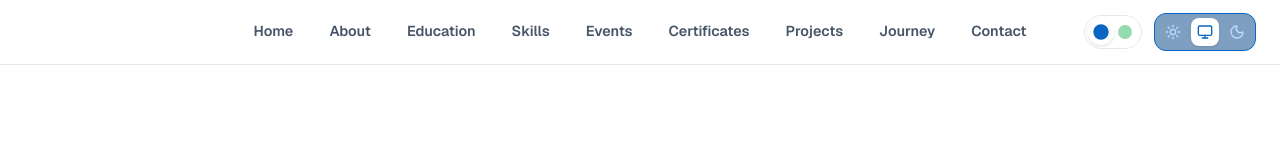
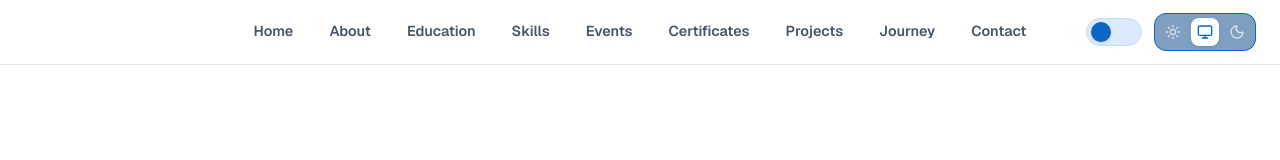
Before and after one commit to AjayyIT/ajay-portfolio, a Next.js app: page / in a window 1280 px wide. Shown: the top 160 px of the page. Built offline with nearby package versions, Linux system fonts and the light colour scheme.

Commit message:
new theme edit-3

```diff
--- a/app/page.tsx
+++ b/app/page.tsx
@@ -330,23 +330,20 @@ export default function Portfolio() {
             {/* Right Side: Theme Selection & Menu */}
             <div className="flex items-center gap-3 shrink-0 lg:absolute lg:right-0">
 
-              {/* App Theme Selector Toggle */}
-              <div className="flex items-center bg-white/50 dark:bg-[var(--bg-card)] rounded-full p-1 border border-[var(--border-light)] dark:border-[var(--border-dark)]">
-                <button
-                  onClick={() => handleThemeChange('linkedin')}
-                  className={`w-6 h-6 rounded-full flex items-center justify-center transition-all ${appTheme === 'linkedin' ? 'bg-white dark:bg-slate-600 shadow-sm scale-110' : 'hover:bg-white/80 dark:hover:bg-[var(--bg-main)] opacity-50 hover:opacity-100'}`}
-                  title="LinkedIn Theme"
-                >
-                  <div className="w-3.5 h-3.5 rounded-full bg-[#0A66C2]" />
-                </button>
-                <button
-                  onClick={() => handleThemeChange('servicenow')}
-                  className={`w-6 h-6 rounded-full flex items-center justify-center transition-all ${appTheme === 'servicenow' ? 'bg-white dark:bg-slate-600 shadow-sm scale-110' : 'hover:bg-white/80 dark:hover:bg-[var(--bg-main)] opacity-50 hover:opacity-100'}`}
-                  title="ServiceNow Theme"
-                >
-                  <div className="w-3.5 h-3.5 rounded-full bg-[#2EB85C]" />
-                </button>
-              </div>
+              {/* App Theme Selector Toggle (Redesigned) */}
+              <button
+                onClick={() => handleThemeChange(appTheme === 'linkedin' ? 'servicenow' : 'linkedin')}
+                className="relative inline-flex h-7 w-14 items-center rounded-full bg-blue-100 dark:bg-[#0A66C2]/20 border border-blue-200 dark:border-[#0A66C2]/30 transition-colors duration-300 focus:outline-none"
+                title={`Switch to ${appTheme === 'linkedin' ? 'ServiceNow' : 'LinkedIn'} Theme`}
+              >
+                <span
+                  className={`inline-block h-5 w-5 transform rounded-full shadow-sm transition-transform duration-300 ease-in-out ${
+                    appTheme === 'servicenow'
+                      ? 'translate-x-8 bg-[#2EB85C]'
+                      : 'translate-x-1 bg-[#0A66C2]'
+                  }`}
+                />
+              </button>
 
               <ThemeToggle />
 
--- a/components/ChatWidget.tsx
+++ b/components/ChatWidget.tsx
@@ -13,7 +13,6 @@ export default function ChatWidget() {
     { role: 'assistant', content: "Hello! I'm Mai, Ajay's Ai assistant. I'm here to assist you. Ask me anything!" }
   ]);
 
-  // 👉 NEW: Suggested questions array
   const suggestedQuestions = [
     "Tell me about Ajay's ServiceNow journey",
     "What projects has Ajay built?",
@@ -57,7 +56,7 @@ export default function ChatWidget() {
           href={match[2]}
           target="_blank"
           rel="noopener noreferrer"
-          className="underline font-bold hover:text-blue-200 transition-colors"
+          className="underline font-bold hover:text-[var(--c-primary-text)] dark:hover:text-[var(--c-primary)] transition-colors"
         >
           {match[1]}
         </a>
@@ -105,7 +104,6 @@ export default function ChatWidget() {
     }
   };
 
-  // 👉 NEW: Handler for clicking a suggested question
   const handleQuickReply = async (question: string) => {
     if (isLoading) return;
 
@@ -143,7 +141,7 @@ export default function ChatWidget() {
         <motion.div
           animate={{ y: [0, -6, 0] }}
           transition={{ repeat: Infinity, duration: 2.5, ease: "easeInOut" }}
-          className="relative bg-white text-slate-800 text-sm font-bold px-4 py-2.5 rounded-2xl shadow-xl border border-slate-200 cursor-pointer hover:text-[#0A66C2] transition-colors"
+          className="relative bg-white text-slate-800 text-sm font-bold px-4 py-2.5 rounded-2xl shadow-xl border border-slate-200 cursor-pointer hover:text-[var(--c-primary-text)] dark:hover:text-[var(--c-primary)] transition-colors"
           onClick={() => setIsOpen(true)}
         >
           MAi - Ai Assistant
@@ -152,7 +150,7 @@ export default function ChatWidget() {
 
         <button
           onClick={() => setIsOpen(true)}
-          className="p-4 bg-[#0A66C2] text-white rounded-full shadow-2xl hover:bg-[#004182] transition-transform hover:scale-105"
+          className="p-4 bg-[var(--c-primary)] text-[var(--btn-text)] rounded-full shadow-2xl hover:bg-[var(--c-hover)] transition-transform hover:scale-105"
         >
           <MessageCircle size={28} />
         </button>
@@ -170,7 +168,7 @@ export default function ChatWidget() {
             <div className="bg-slate-900 p-4 border-b border-slate-800 flex justify-between items-center">
               <div>
                 <h3 className="font-bold text-white text-lg">MAi | Ajay's Ai Assistant</h3>
-                <p className="text-xs text-blue-400">Ask about my skills & projects</p>
+                <p className="text-xs text-[var(--c-primary-text)] dark:text-[var(--c-primary)]">Ask about my skills & projects</p>
               </div>
               <button onClick={() => setIsOpen(false)} className="text-slate-400 hover:text-white transition-colors">
                 <X size={20} />
@@ -181,24 +179,23 @@ export default function ChatWidget() {
               {messages.map((msg, idx) => (
                 <div key={idx} className={`flex ${msg.role === 'user' ? 'justify-end' : 'justify-start'}`}>
                   <div className={`flex items-end gap-2 max-w-[85%] ${msg.role === 'user' ? 'flex-row-reverse' : 'flex-row'}`}>
-                    <div className={`w-8 h-8 rounded-full flex items-center justify-center shrink-0 ${msg.role === 'user' ? 'bg-[#0A66C2]' : 'bg-slate-700'}`}>
-                      {msg.role === 'user' ? <User size={16} className="text-white" /> : <Bot size={16} className="text-blue-400" />}
+                    <div className={`w-8 h-8 rounded-full flex items-center justify-center shrink-0 ${msg.role === 'user' ? 'bg-[var(--c-primary)]' : 'bg-slate-700'}`}>
+                      {msg.role === 'user' ? <User size={16} className="text-[var(--btn-text)]" /> : <Bot size={16} className="text-[var(--c-primary)]" />}
                     </div>
-                    <div className={`p-3 rounded-2xl text-sm leading-relaxed shadow-sm whitespace-pre-wrap ${msg.role === 'user' ? 'bg-[#0A66C2] text-white rounded-br-none' : 'bg-slate-700 text-slate-200 rounded-bl-none'}`}>
+                    <div className={`p-3 rounded-2xl text-sm leading-relaxed shadow-sm whitespace-pre-wrap ${msg.role === 'user' ? 'bg-[var(--c-primary)] text-[var(--btn-text)] rounded-br-none' : 'bg-slate-700 text-slate-200 rounded-bl-none'}`}>
                       {renderMessage(msg.content)}
                     </div>
                   </div>
                 </div>
               ))}
 
-              {/* 👉 NEW: Render suggested questions only if this is the first message */}
               {messages.length === 1 && (
                 <div className="flex flex-col gap-2.5 mt-2 pl-10 pr-4">
                   {suggestedQuestions.map((q, i) => (
                     <button
                       key={i}
                       onClick={() => handleQuickReply(q)}
-                      className="text-xs text-left bg-slate-800 text-blue-300 border border-blue-500/30 hover:bg-[#0A66C2] hover:text-white hover:border-[#0A66C2] px-4 py-2.5 rounded-xl transition-all duration-200 shadow-sm w-fit"
+                      className="text-xs text-left bg-slate-800 text-[var(--c-primary)] border border-[var(--c-primary)]/30 hover:bg-[var(--c-primary)] hover:text-[var(--btn-text)] hover:border-[var(--c-primary)] px-4 py-2.5 rounded-xl transition-all duration-200 shadow-sm w-fit"
                     >
                       {q}
                     </button>
@@ -210,7 +207,7 @@ export default function ChatWidget() {
                 <div className="flex justify-start">
                   <div className="flex items-end gap-2 max-w-[85%]">
                     <div className="w-8 h-8 rounded-full bg-slate-700 flex items-center justify-center shrink-0">
-                      <Bot size={16} className="text-blue-400" />
+                      <Bot size={16} className="text-[var(--c-primary)]" />
                     </div>
                     <div className="p-4 rounded-2xl rounded-bl-none bg-slate-700 flex gap-1.5 items-center">
                       <div className="w-2 h-2 bg-slate-400 rounded-full animate-bounce" style={{ animationDelay: '0ms' }} />
@@ -233,12 +230,12 @@ export default function ChatWidget() {
                   placeholder="Type your message..."
                   disabled={isLoading}
                   autoComplete="off"
-                  className="flex-1 bg-slate-800 text-white rounded-xl px-4 py-3 text-sm focus:outline-none focus:ring-1 focus:ring-[#0A66C2] placeholder-slate-500 disabled:opacity-50"
+                  className="flex-1 bg-slate-800 text-white rounded-xl px-4 py-3 text-sm focus:outline-none focus:ring-1 focus:ring-[var(--c-primary)] placeholder-slate-500 disabled:opacity-50"
                 />
                 <button
                   type="submit"
                   disabled={!input.trim() || isLoading}
-                  className="bg-[#0A66C2] hover:bg-[#004182] text-white p-3 rounded-xl transition-colors disabled:opacity-50 disabled:cursor-not-allowed flex items-center justify-center"
+                  className="bg-[var(--c-primary)] hover:bg-[var(--c-hover)] text-[var(--btn-text)] p-3 rounded-xl transition-colors disabled:opacity-50 disabled:cursor-not-allowed flex items-center justify-center"
                 >
                   <Send size={18} />
                 </button>
--- a/components/ThemeToggle.tsx
+++ b/components/ThemeToggle.tsx
@@ -16,10 +16,10 @@ export default function ThemeToggle() {
   if (!mounted) return null;
 
   return (
-    <div className="flex items-center gap-1 bg-[#004182]/50 p-1 rounded-xl border border-[#0A66C2]">
+    <div className="flex items-center gap-1 bg-[var(--c-hover)]/50 p-1 rounded-xl border border-[var(--c-primary)]">
       <button
         onClick={() => setTheme('light')}
-        className={`p-1.5 rounded-lg transition-all ${theme === 'light' ? 'bg-white text-[#0A66C2] shadow-sm' : 'text-blue-200 hover:text-white'}`}
+        className={`p-1.5 rounded-lg transition-all ${theme === 'light' ? 'bg-white text-[var(--c-primary)] shadow-sm' : 'text-white/70 hover:text-white'}`}
         aria-label="Light Mode"
       >
         <Sun size={16} />
@@ -27,7 +27,7 @@ export default function ThemeToggle() {
 
       <button
         onClick={() => setTheme('system')}
-        className={`p-1.5 rounded-lg transition-all ${theme === 'system' ? 'bg-white text-[#0A66C2] shadow-sm' : 'text-blue-200 hover:text-white'}`}
+        className={`p-1.5 rounded-lg transition-all ${theme === 'system' ? 'bg-white text-[var(--c-primary)] shadow-sm' : 'text-white/70 hover:text-white'}`}
         aria-label="System Theme"
       >
         <Monitor size={16} />
@@ -35,7 +35,7 @@ export default function ThemeToggle() {
 
       <button
         onClick={() => setTheme('dark')}
-        className={`p-1.5 rounded-lg transition-all ${theme === 'dark' ? 'bg-white text-[#0A66C2] shadow-sm' : 'text-blue-200 hover:text-white'}`}
+        className={`p-1.5 rounded-lg transition-all ${theme === 'dark' ? 'bg-white text-[var(--c-primary)] shadow-sm' : 'text-white/70 hover:text-white'}`}
         aria-label="Dark Mode"
       >
         <Moon size={16} />
```
